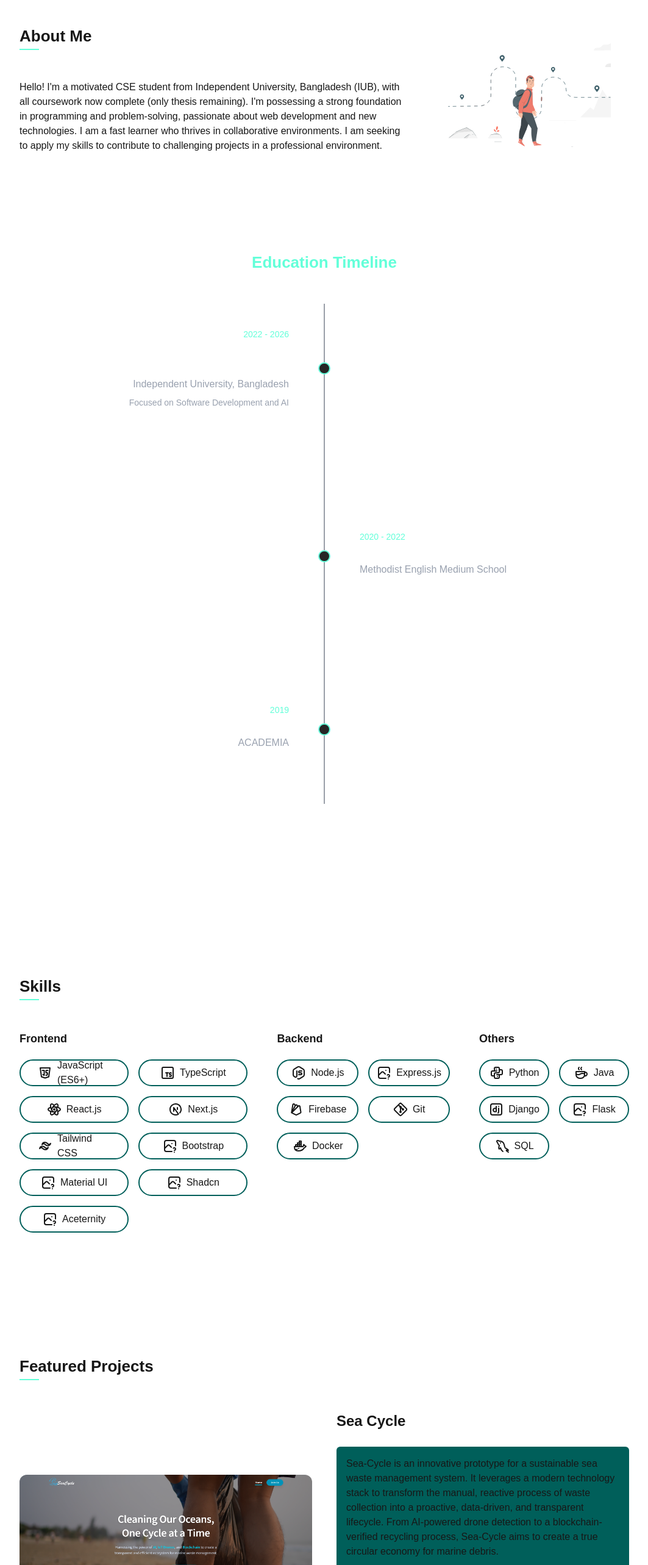
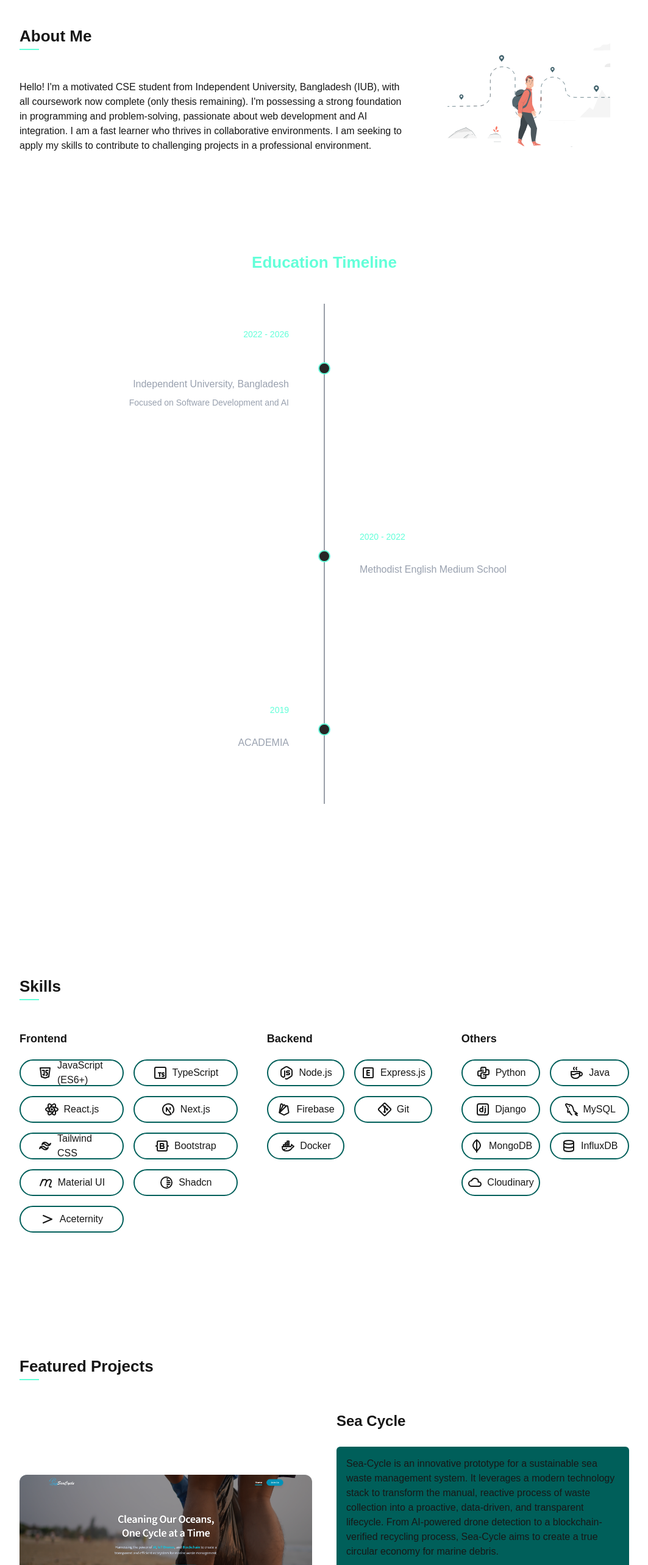
Before and after one commit to jasperodrozario/portfolio-jasperdrozario, a Next.js app: page / in a window 1280 px wide. Shown: the part 960-3526 px from the top of the page at 61% size, without its empty margins (108-1171 px from the left). Built offline with nearby package versions, Linux system fonts and the light colour scheme.

Commit message:
Add Emailjs

```diff
--- a/src/app/page.jsx
+++ b/src/app/page.jsx
@@ -39,6 +39,11 @@ import {
   IconMapPin,
   IconClock,
   IconBrandGithub,
+  IconExplicit,
+  IconBrandBootstrap,
+  IconBrandMeetup,
+  IconMathGreater,
+  IconShadow,
 } from "@tabler/icons-react";
 import LottieAnimation from "@/components/LottieAnimation";
 
@@ -55,6 +60,14 @@ export default function Home() {
         return <IconBrandNextjs className="min-h-6 min-w-6" />;
       case "Tailwind CSS":
         return <IconBrandTailwind className="min-h-6 min-w-6" />;
+      case "Bootstrap":
+        return <IconBrandBootstrap className="min-h-6 min-w-6" />;
+      case "Material UI":
+        return <IconBrandMeetup className="min-h-6 min-w-6" />;
+      case "Aceternity":
+        return <IconMathGreater className="min-h-6 min-w-6" />;
+      case "Shadcn":
+        return <IconShadow className="min-h-6 min-w-6" />;
       case "Node.js":
         return <IconBrandNodejs className="min-h-6 min-w-6" />;
       case "MongoDB":
@@ -65,8 +78,8 @@ export default function Home() {
         return <IconCloud className="min-h-6 min-w-6" />;
       case "Firebase":
         return <IconBrandFirebase className="min-h-6 min-w-6" />;
-      case "Express":
-        return <IconBrandExpressjs className="min-h-6 min-w-6" />;
+      case "Express.js":
+        return <IconExplicit className="min-h-6 min-w-6" />;
       case "Git":
         return <IconBrandGit className="min-h-6 min-w-6" />;
       case "Docker":
@@ -77,7 +90,7 @@ export default function Home() {
         return <IconCoffee className="min-h-6 min-w-6" />;
       case "Django":
         return <IconBrandDjango className="min-h-6 min-w-6" />;
-      case "SQL":
+      case "MySQL":
         return <IconBrandMysql className="min-h-6 min-w-6" />;
       case "Firebase":
         return <IconBrandFirebase className="min-h-6 min-w-6" />;
@@ -140,8 +153,8 @@ export default function Home() {
                 Hello! I'm a motivated CSE student from Independent University,
                 Bangladesh (IUB), with all coursework now complete (only thesis
                 remaining). I'm possessing a strong foundation in programming
-                and problem-solving, passionate about web development and new
-                technologies. I am a fast learner who thrives in collaborative
+                and problem-solving, passionate about web development and AI integration.
+                I am a fast learner who thrives in collaborative
                 environments. I am seeking to apply my skills to contribute to
                 challenging projects in a professional environment.
               </p>
--- a/src/components/forms/ContactForm.jsx
+++ b/src/components/forms/ContactForm.jsx
@@ -1,43 +1,53 @@
+"use client";
+
+import React, { useRef } from "react";
 import Button from "@/components/utils/button";
+import emailjs from "@emailjs/browser";
 
 export default function ContactForm() {
+  const form = useRef();
+  const sendEmail = (e) => {
+    e.preventDefault();
+    console.log(form.current);
+    emailjs
+      .sendForm(
+        "service_yc670aa",
+        "template_7bqr8kh",
+        form.current,
+        "o7ZJLbK4if9ofkW_G"
+      )
+      .then(
+        () => {
+          alert("Message sent successfully!");
+          form.current.reset();
+        },
+        (error) => {
+          alert("Failed to send message, try again later.", error.text);
+        }
+      );
+  };
+
+  const now = new Date();
+  const currDate = now.toLocaleDateString();
+
   return (
     <div className="bg-neutral-900 p-8 rounded-lg shadow-lg">
       <h2 className="text-xl font-semibold mb-6 text-[#63FFD9]">
         Send a Message
       </h2>
-      <form className="space-y-6">
-        <div className="grid grid-cols-1 sm:grid-cols-2 gap-4">
+      <form ref={form} onSubmit={sendEmail} className="space-y-6">
         <div>
-            <label
-              htmlFor="firstName"
-              className="block text-sm font-medium mb-2"
-            >
-              First Name
+          <input type="hidden" name="time" value={currDate} />
+          <label htmlFor="name" className="block text-sm font-medium mb-2">
+            Name
           </label>
           <input
             type="text"
-              id="firstName"
-              name="firstName"
+            id="name"
+            name="name"
             className="w-full px-4 py-3 border border-teal-700 rounded-lg focus:outline-none focus:border-[#63FFD9] focus:ring-1 focus:ring-[#63FFD9] transition-colors"
-              placeholder="John"
+            placeholder="Enter your full name"
           />
-          </div>
-          <div>
-            <label
-              htmlFor="lastName"
-              className="block text-sm font-medium mb-2"
-            >
-              Last Name
-            </label>
-            <input
-              type="text"
-              id="lastName"
-              name="lastName"
-              className="w-full px-4 py-3 border border-teal-700 rounded-lg focus:outline-none focus:border-[#63FFD9] focus:ring-1 focus:ring-[#63FFD9] transition-colors"
-              placeholder="Doe"
-            />
-          </div>
         </div>
 
         <div>
@@ -49,7 +59,7 @@ export default function ContactForm() {
             id="email"
             name="email"
             className="w-full px-4 py-3 border border-teal-700 rounded-lg focus:outline-none focus:border-[#63FFD9] focus:ring-1 focus:ring-[#63FFD9] transition-colors"
-            placeholder="john@example.com"
+            placeholder="Enter your email"
             required
           />
         </div>
--- a/src/data/tools.js
+++ b/src/data/tools.js
@@ -30,6 +30,8 @@ export const others = [
   { id: uuidv4(), tool: "Python" },
   { id: uuidv4(), tool: "Java" },
   { id: uuidv4(), tool: "Django" },
-  { id: uuidv4(), tool: "Flask" },
-  { id: uuidv4(), tool: "SQL" },
+  { id: uuidv4(), tool: "MySQL" },
+  { id: uuidv4(), tool: "MongoDB" },
+  { id: uuidv4(), tool: "InfluxDB" },
+  { id: uuidv4(), tool: "Cloudinary" },
 ];
```
Also changed, not shown: package.json (+3 -5 lines), 1 other file (tests, documents, lock files or other folders). Lines whose indentation alone changed are shown as unchanged.
